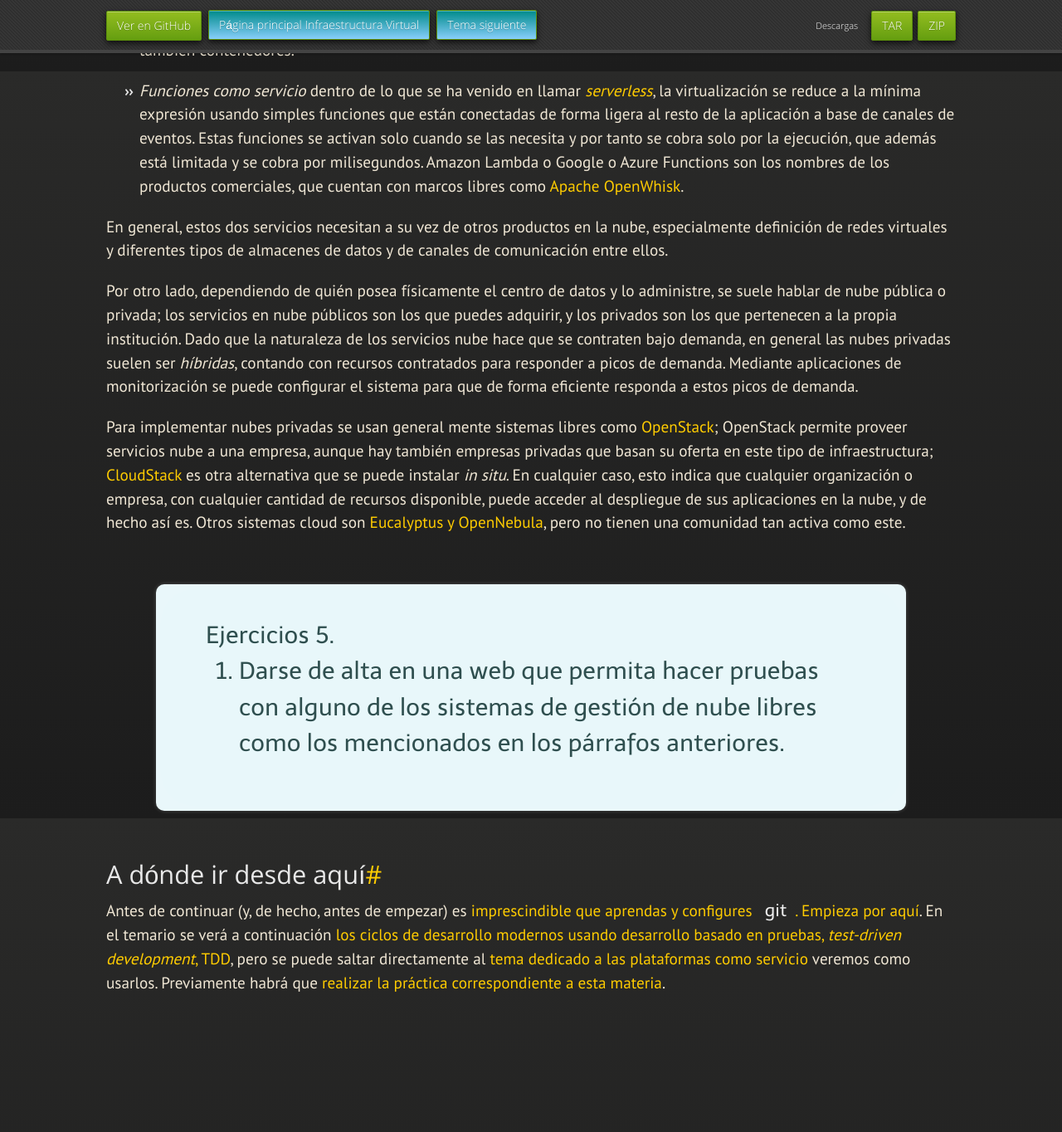
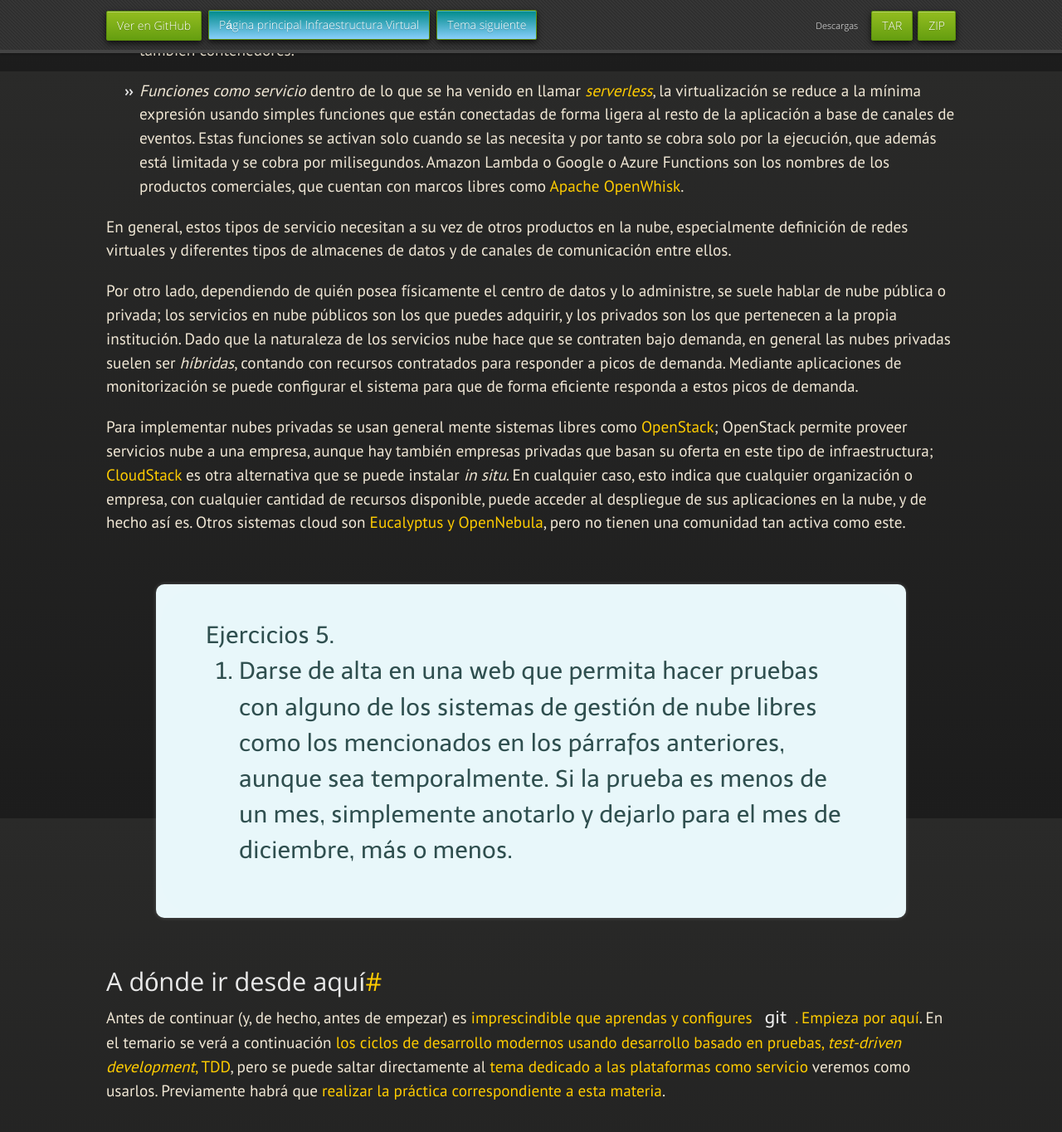
Before and after one commit to JJ/IV, a Jekyll site: the page built from documentos/temas/Intro_concepto_y_soporte_fisico.md, in a window 1280 px wide and 1400 px high, scrolled down 9814 px. Shown: the top 1364 px of the window at 83% size. Built offline with Jekyll 4.4.1, drawn with Linux system fonts in a browser that asks for light colours; nearby versions of some CDN libraries; some web fonts are replaced; our own code applies the rules of GitHub Pages for plain Markdown files; before the commit the page ends 11123 px from its top, so only the background shows below that; some of the changed text lies outside the part shown.

Commit message:
Sync documentos/temas/Intro_concepto_y_soporte_fisico.md de master a gh-pages

```diff
--- a/documentos/temas/Intro_concepto_y_soporte_fisico.md
+++ b/documentos/temas/Intro_concepto_y_soporte_fisico.md
@@ -457,7 +457,7 @@ capas anteriores
   nombres de los productos comerciales, que cuentan con marcos libres
   como [Apache OpenWhisk](https://openwhisk.apache.org/).
 
-En general, estos dos servicios necesitan a su vez de otros productos
+En general, estos tipos de servicio necesitan a su vez de otros productos
 en la nube, especialmente definición de redes virtuales y diferentes
 tipos de almacenes de datos y de canales de comunicación entre ellos.
 
@@ -487,7 +487,9 @@ pero no tienen una comunidad tan activa como este.
 
 <div class='ejercicios' markdown="1">
 1. Darse de alta en una web que permita hacer pruebas con alguno de
-   los sistemas de gestión de nube libres como los mencionados en los párrafos anteriores.
+   los sistemas de gestión de nube libres como los mencionados en los
+   párrafos anteriores, aunque sea temporalmente. Si la prueba es menos de un
+   mes, simplemente anotarlo y dejarlo para el mes de diciembre, más o menos.
 
 </div>
 
```
Also changed, not shown: other parts of documentos/temas/Intro_concepto_y_soporte_fisico.md (+1 -1 lines).
